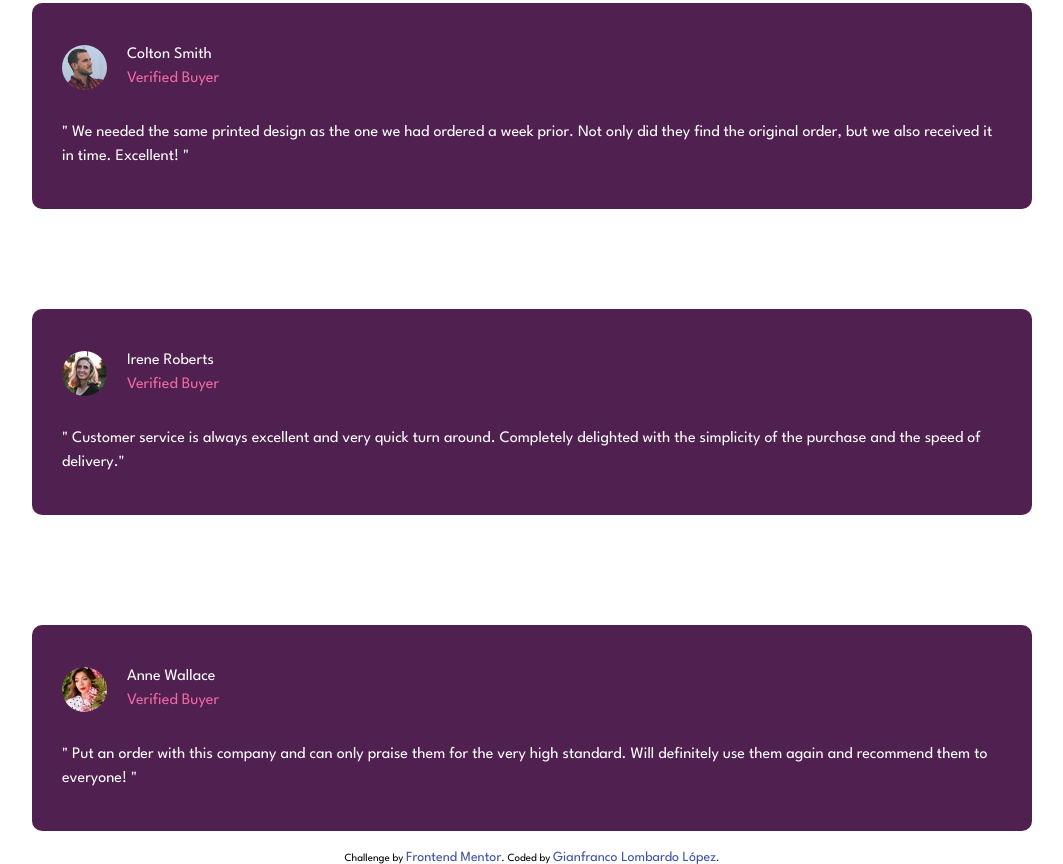
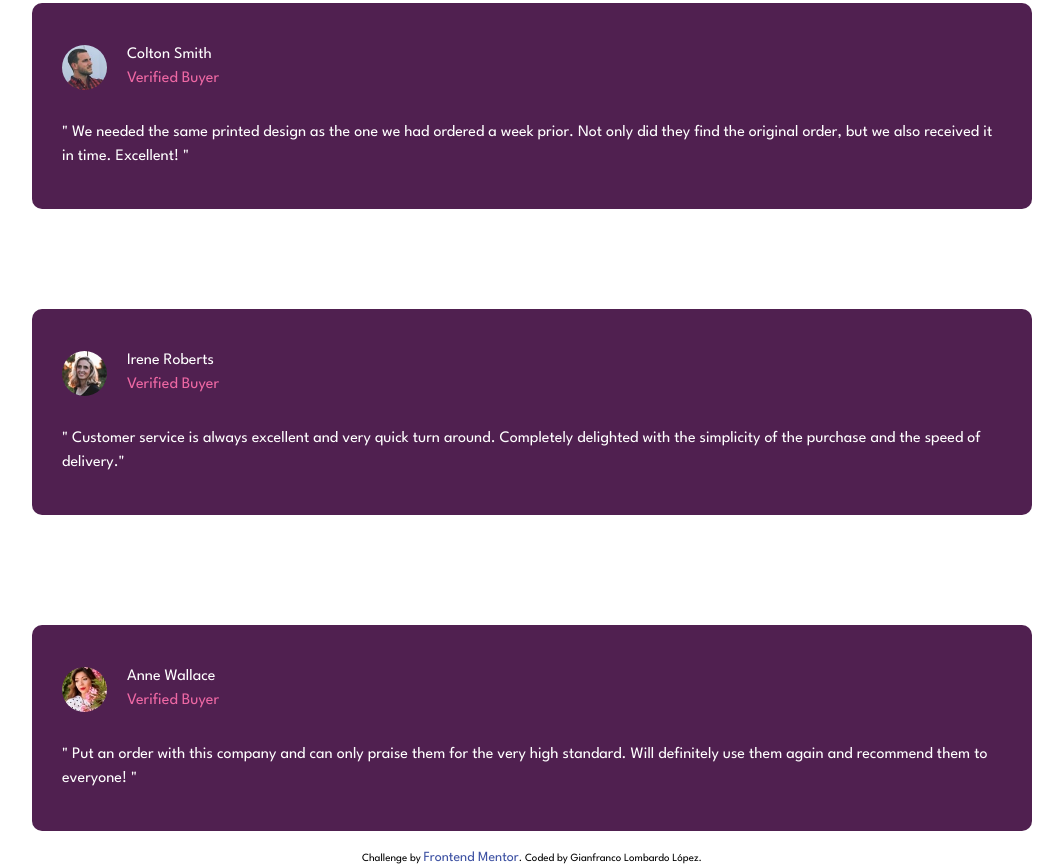
Before and after one commit to giandb99/social-proof-section-master, a plain HTML site: page index.html in a window 1280 px wide. Shown: the part 570-1434 px from the top of the page, without its empty margins (108-1171 px from the left). Drawn offline with Linux system fonts and the light colour scheme.

Commit message:
first commit

```diff
--- a/index.html
+++ b/index.html
@@ -106,7 +106,7 @@
     <footer>
       <div class="attribution">
       Challenge by
-      <a href="https://www.frontendmentor.io?ref=challenge" target="_blank">Frontend Mentor</a>. Coded by <a href="https://github.com/shaw12">Gianfranco Lombardo López</a>.
+      <a href="https://www.frontendmentor.io?ref=challenge" target="_blank">Frontend Mentor</a>. Coded by Gianfranco Lombardo López</a>.
       </div>
     </footer>
 
```
